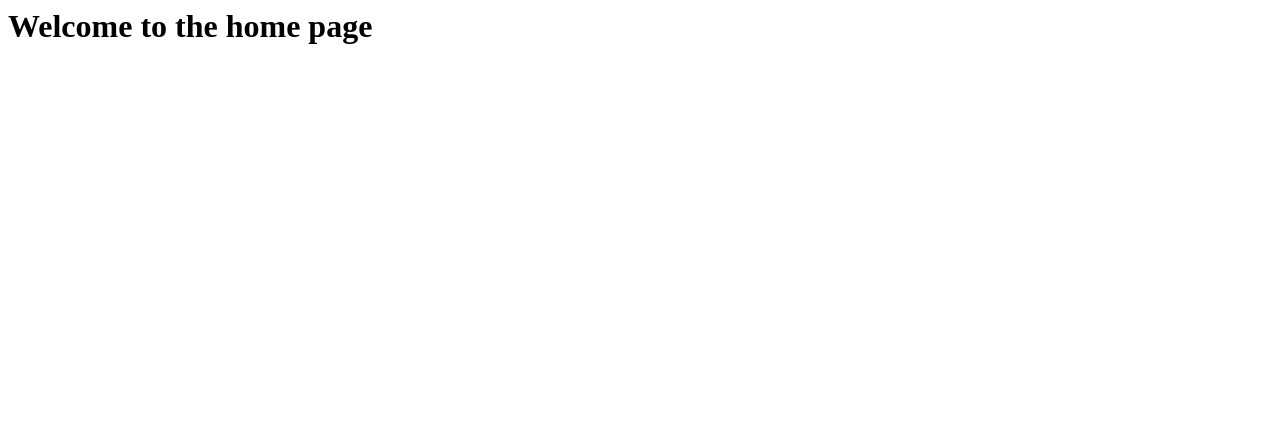
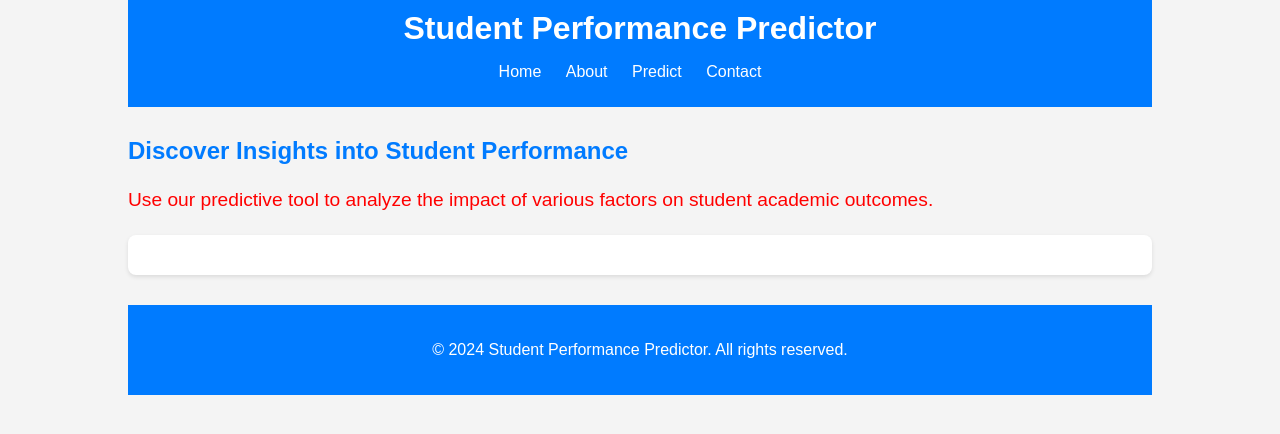
Before and after one commit to LucasO21/python_ml_project_template, a Flask app: page / in a window 1280 px wide. Shown: the top 434 px of the page. Run offline with Flask 3, Linux system fonts and the light colour scheme.

Commit message:
update index.html format

```diff
--- a/templates/index.html
+++ b/templates/index.html
@@ -1 +1,42 @@
-<h1> Welcome to the home page </h1>
+<!DOCTYPE html>
+<html lang="en">
+<head>
+    <meta charset="UTF-8">
+    <meta name="viewport" content="width=device-width, initial-scale=1.0">
+    <title>Student Performance Predictor</title>
+    <link rel="stylesheet" href="style.css">
+</head>
+<body>
+    <div class="container">
+        <header>
+            <h1>Student Performance Predictor</h1>
+            <nav>
+                <ul>
+                    <li><a href="#">Home</a></li>
+                    <li><a href="#">About</a></li>
+                    <li><a href="http://127.0.0.1:5000/predictdata">Predict</a></li>
+                    <li><a href="#">Contact</a></li>
+                </ul>
+            </nav>
+        </header>
+
+        <main>
+            <section class="intro">
+                <h2>Discover Insights into Student Performance</h2>
+                <p>Use our predictive tool to analyze the impact of various factors on student academic outcomes.</p>
+            </section>
+
+            <section class="predictor-form">
+                <form action="#" method="post">
+                    <!-- Form Fields -->
+                    <!-- Add your form fields here as per your original design -->
+                </form>
+            </section>
+        </main>
+
+        <footer>
+            <p>&copy; 2024 Student Performance Predictor. All rights reserved.</p>
+        </footer>
+    </div>
+</body>
+</html>
--- /dev/null
+++ b/templates/style.css
@@ -0,0 +1,77 @@
+body, html {
+    margin: 0;
+    padding: 0;
+    font-family: 'Arial', sans-serif;
+    background: #f4f4f4;
+    color: #ff0000;
+}
+
+.container {
+    width: 80%;
+    margin: 0 auto;
+}
+
+header {
+    background: #007bff;
+    color: white;
+    padding: 10px 0;
+    text-align: center;
+}
+
+header h1 {
+    margin: 0;
+}
+
+nav ul {
+    list-style: none;
+    padding: 0;
+}
+
+nav ul li {
+    display: inline;
+    margin-right: 20px;
+}
+
+nav ul li a {
+    color: white;
+    text-decoration: none;
+}
+
+main {
+    margin-top: 30px;
+}
+
+.intro h2 {
+    color: #007bff;
+}
+
+.intro p {
+    font-size: 1.2em;
+    line-height: 1.6em;
+}
+
+.predictor-form form {
+    background: white;
+    padding: 20px;
+    border-radius: 8px;
+    box-shadow: 0 2px 4px rgba(0, 0, 0, 0.1);
+}
+
+footer {
+    text-align: center;
+    padding: 20px 0;
+    margin-top: 30px;
+    background: #007bff;
+    color: white;
+}
+
+@media (max-width: 600px) {
+    .container {
+        width: 95%;
+    }
+
+    nav ul li {
+        display: block;
+        margin-bottom: 10px;
+    }
+}
```
